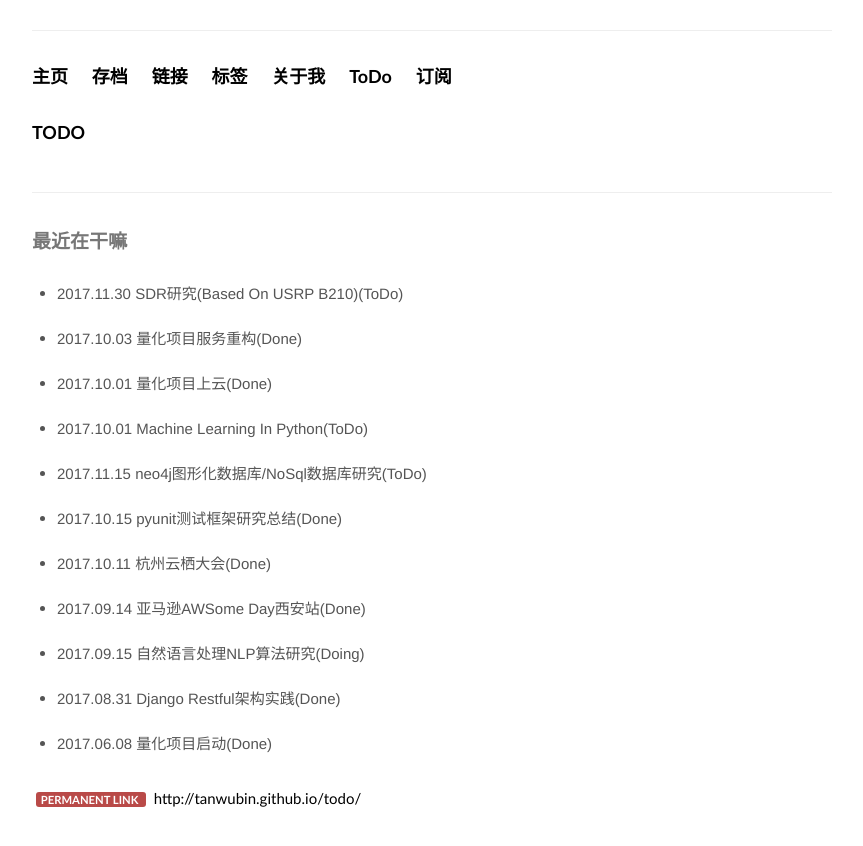
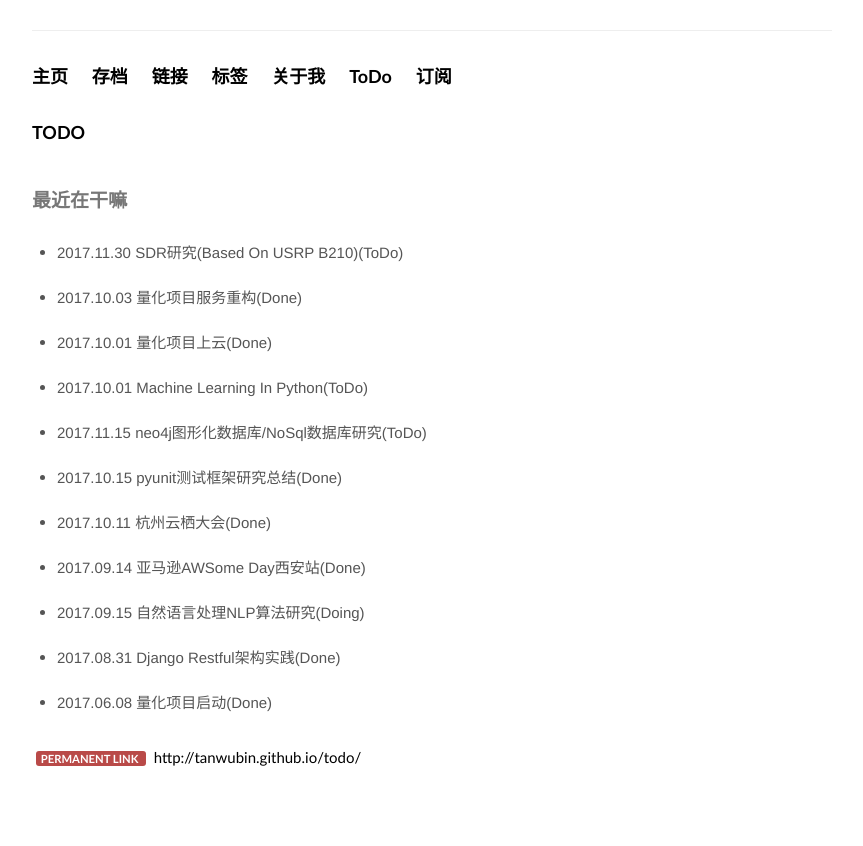
Before and after one commit to fk1091889767/tanwubin.github.io, a Jekyll site: the page built from todo.md, in a window 1280 px wide. Shown: the top 846 px of the page, without its empty margins (208-1071 px from the left). Built offline with Jekyll 4.4.1, drawn with Linux system fonts in a browser that asks for light colours.

Commit message:
update css

```diff
--- a/_includes/themes/effector-wide/nomath.html
+++ b/_includes/themes/effector-wide/nomath.html
@@ -6,7 +6,7 @@
 {% endfor %}
 </div>
 
-<h1><a href="{{ page.url }}">{{ page.title }}</a> </h1><hr/>
+<h1><a href="{{ page.url }}">{{ page.title }}</a> </h1>
 {{ content }}
 </article>
 
```
